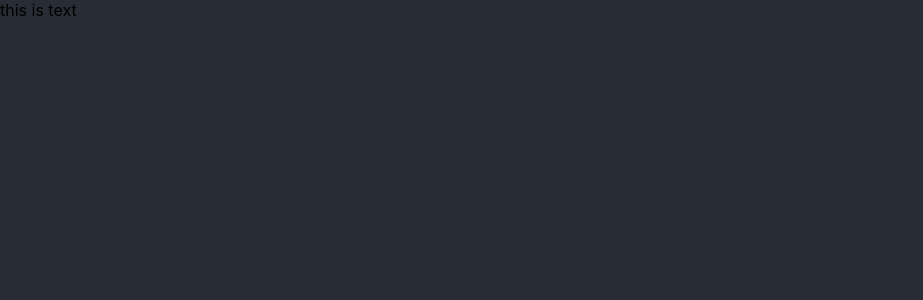
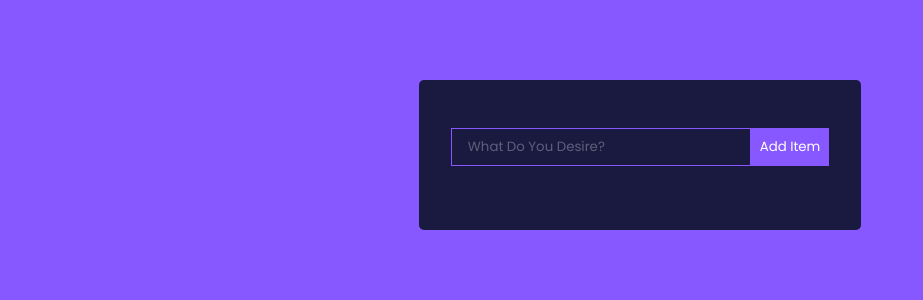
Before and after one commit to Foxglovery/fox-will-fetch-react, a React (Create React App) app: page / in a window 1280 px wide. Shown: the top 300 px of the page, without its empty margins (0-923 px from the left). Built offline with nearby package versions, Linux system fonts and the light colour scheme.

Commit message:
setting up state

```diff
--- a/src/App.css
+++ b/src/App.css
@@ -1,24 +1,91 @@
+@import url("https://fonts.googleapis.com/css2?family=Poppins&display=swap");
+
+* {
+  font-family: "Poppins", sans-serif;
+  margin: 0;
+  padding: 0;
+  box-sizing: border-box;
+}
+
 body {
-  background-color: #282c34;
+  background: #8758ff;
+  display: flex;
+  justify-content: center;
+  align-items: center;
 }
-#list-container {
-  width: 400px;
-  margin: auto;
+
+.App {
+  text-align: center;
 }
-#list-container ul {
-  padding: 0;
-  list-style: none;
+
+h1 {
+  color: #fff;
+  margin-bottom: 0.5rem;
+  font-size: 1.75rem;
 }
-#list-container ul li {
-  padding: 5px;
-  font-size: 24px;
-  background-color: #61dafb;
-  color: black;
-  margin-bottom: 2px;
-  overflow: auto;
-  height: fit-content;
+
+.TodoWrapper {
+  background: #1a1a40;
+  margin-top: 5rem;
+  padding: 2rem;
+  border-radius: 5px;
 }
-#list-container input {
+
+.TodoForm {
   width: 100%;
-  height: 35px;
+  margin-bottom: 1rem;
 }
+
+.todo-input {
+  outline: none;
+  background: none;
+  border: 1px solid #8758ff;
+  padding: 0.5rem 1rem;
+  margin-top: 1rem;
+  margin-bottom: 2rem;
+  width: 300px;
+  color: #fff;
+}
+
+.todo-input::placeholder {
+  color: #ffffff4d;
+}
+
+.todo-btn {
+  background: #8758ff;
+  color: #fff;
+  border: none;
+  padding: 0.55rem;
+  cursor: pointer;
+}
+
+.Todo {
+  display: flex;
+  justify-content: space-between;
+  align-items: center;
+  background: #8758ff;
+  color: #fff;
+  padding: 0.75rem 1rem;
+  border-radius: 5px;
+  margin-bottom: 1rem;
+}
+
+.fa-trash {
+  margin-left: 0.75rem;
+}
+
+.incompleted {
+  color: #fff;
+  cursor: pointer;
+}
+
+.completed {
+  color: #c5aeff;
+  text-decoration: line-through;
+  cursor: pointer;
+}
+
+.edit-icon,
+.delete-icon {
+  cursor: pointer;
+}
--- a/src/App.js
+++ b/src/App.js
@@ -1,8 +1,12 @@
 import "./App.css";
-import { useState } from "react";
+import { ListWrapper } from "./components/ListWrapper";
 
 function App() {
-  return <div>this is text</div>;
+  return (
+    <div className="App">
+      <ListWrapper />
+    </div>
+  );
 }
 
 export default App;
--- a/src/components/ListForm.js
+++ b/src/components/ListForm.js
@@ -1,5 +1,24 @@
-import React from "react";
+import React, { useState } from "react";
 
 export const ListForm = () => {
-  return <div>ListForm</div>;
+  const [value, setValue] = useState("");
+
+  const handleSubmit = (e) => {
+    e.preventDefault();
+
+    console.log(value);
+  };
+  return (
+    <form className="ListForm" onSubmit={handleSubmit}>
+      <input
+        type="text"
+        className="todo-input"
+        placeholder="What Do You Desire?"
+        onChange={(e) => setValue(e.target.value)}
+      />
+      <button type="submit" className="todo-btn">
+        Add Item
+      </button>
+    </form>
+  );
 };
--- a/src/components/ListWrapper.js
+++ b/src/components/ListWrapper.js
@@ -1,5 +1,10 @@
-import React from "react";
+import React, { useState } from "react";
+import { ListForm } from "./ListForm";
 
 export const ListWrapper = () => {
-  return <div>ListWrapper</div>;
+  return (
+    <div className="TodoWrapper">
+      <ListForm />
+    </div>
+  );
 };
--- a/src/index.css
+++ /dev/null
@@ -1,13 +0,0 @@
-body {
-  margin: 0;
-  font-family: -apple-system, BlinkMacSystemFont, 'Segoe UI', 'Roboto', 'Oxygen',
-    'Ubuntu', 'Cantarell', 'Fira Sans', 'Droid Sans', 'Helvetica Neue',
-    sans-serif;
-  -webkit-font-smoothing: antialiased;
-  -moz-osx-font-smoothing: grayscale;
-}
-
-code {
-  font-family: source-code-pro, Menlo, Monaco, Consolas, 'Courier New',
-    monospace;
-}
```
Also changed, not shown: src/index.js (+6 -6 lines), src/setupTests.js (deleted, +0 -5 lines), src/logo.svg (deleted), 1 other file (tests, documents, lock files or other folders).
